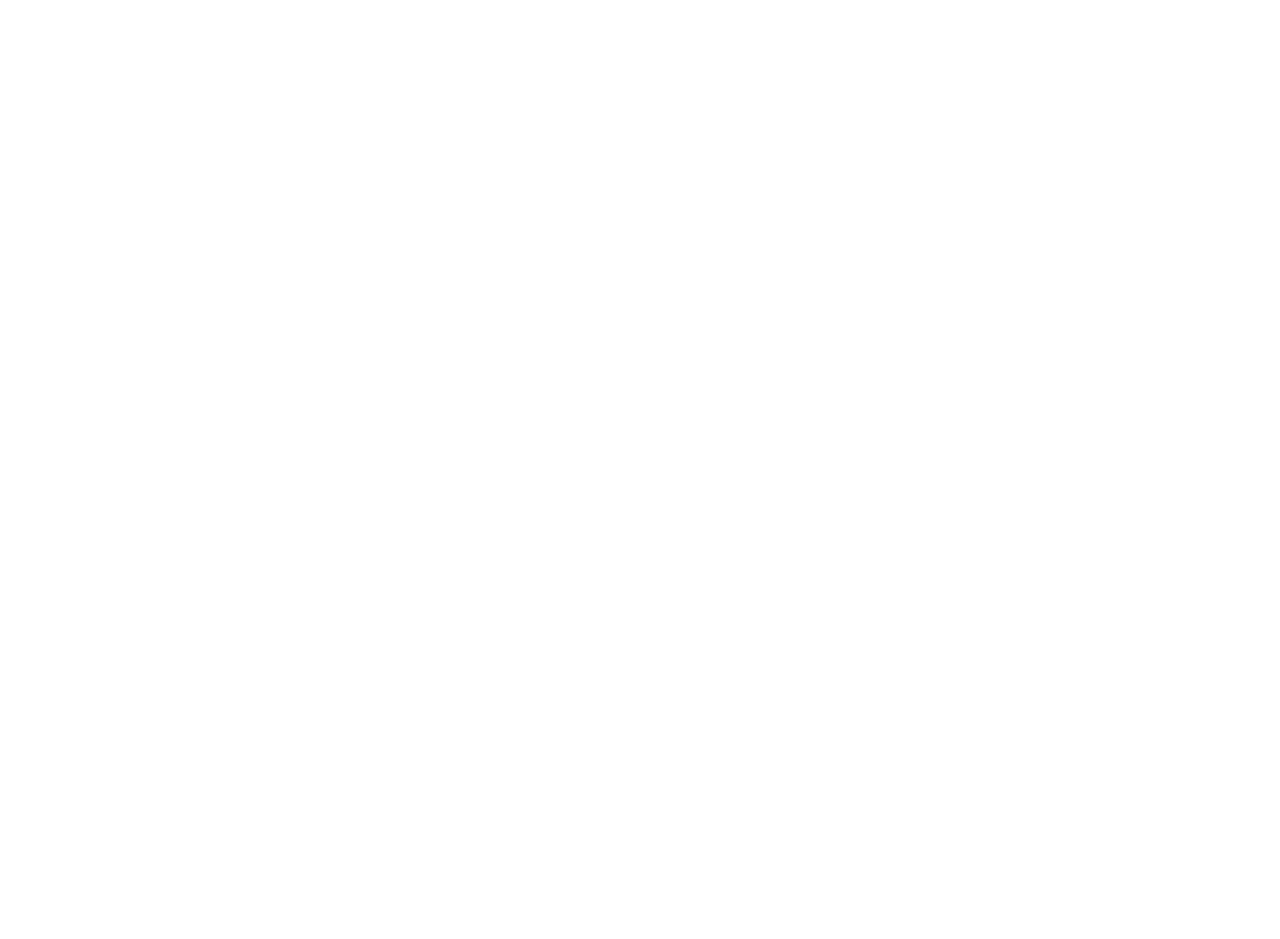
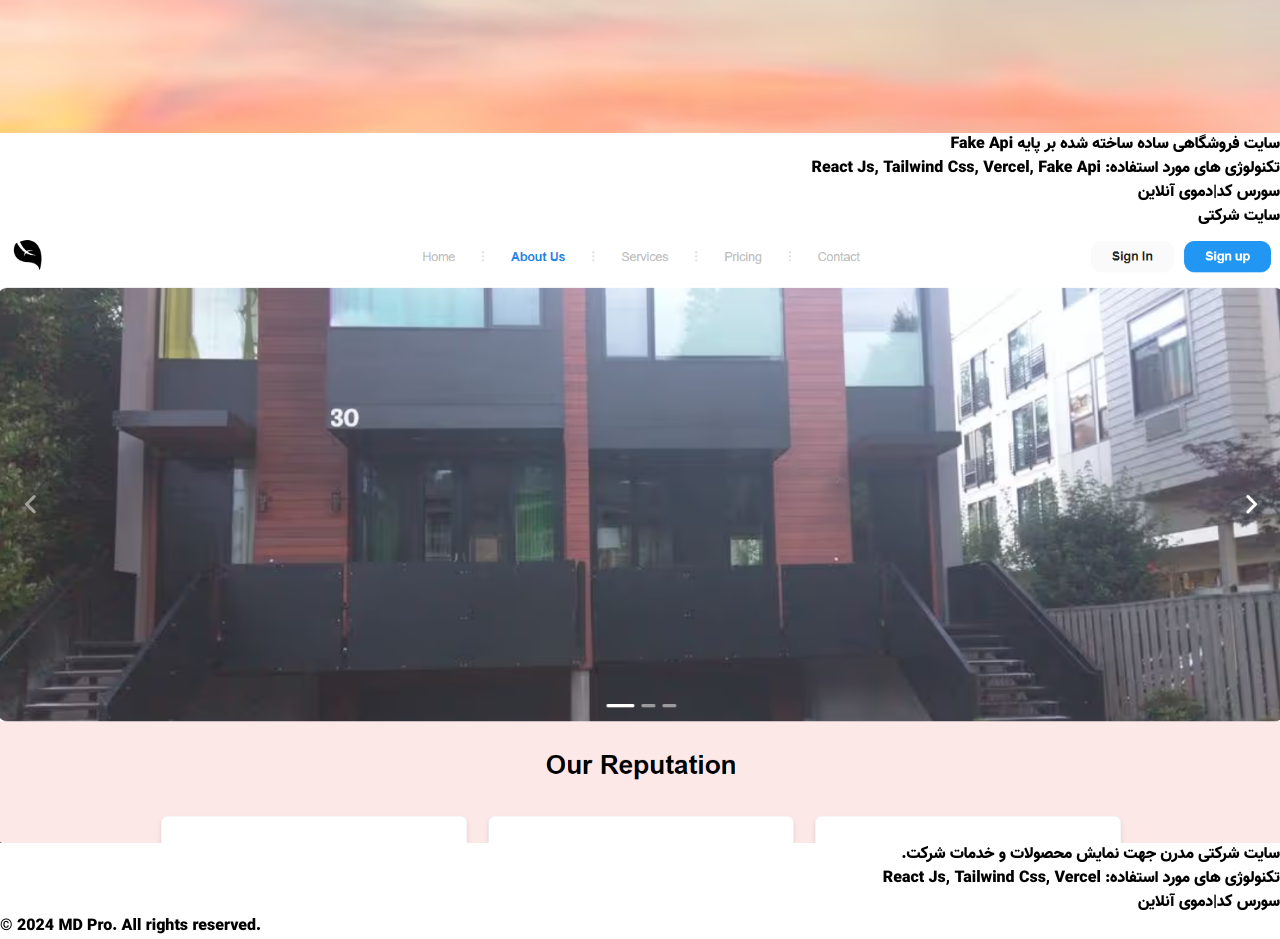
Before and after one commit to Milaadmg023/new-portfolio, a React (Vite) app: page /projects in a window 1280 px wide. Shown: the part 1480-2419 px from the top of the page. Before the commit the page ends 1004 px from the top, so only its background shows below. Built offline with nearby package versions, Linux system fonts and the light colour scheme.

Commit message:
projectes section updated

```diff
--- /dev/null
+++ b/src/Data/ProjectsData.js
@@ -0,0 +1,28 @@
+const ProjectsData = [
+  {
+    title: "سایت رزومه شخصی",
+    pic: "/Screenshot 2024-02-04 144235.png",
+    tech: "Tailwind Css, React Js, Vercel",
+    desc: "سایت رزومه شخصی برای اپلود نمونه کارها و مهارت ها.",
+    source: "https://github.com/Milaadmg023/new-portfolio",
+    demo: "https://milad-bageri.vercel.app/",
+  },
+  {
+    title: "سایت فروشگاهی ساده",
+    pic: "/Screenshot 2024-02-05 091211.png",
+    tech: "React Js, Tailwind Css, Vercel, Fake Api",
+    desc: "سایت فروشگاهی ساده ساخته شده بر پایه Fake Api",
+    source: "https://github.com/Milaadmg023/ecommerce-website",
+    demo: "https://ecommerce-website-two-gamma.vercel.app/",
+  },
+  {
+    title: "سایت شرکتی",
+    pic: "/Screenshot 2024-02-05 134533.png",
+    tech: "React Js, Tailwind Css, Vercel",
+    desc: "سایت شرکتی مدرن جهت نمایش محصولات و خدمات شرکت.",
+    source: "https://github.com/Milaadmg023/Company-Portfolio",
+    demo: "https://company-portfolio-lovat.vercel.app/",
+  },
+];
+
+export default ProjectsData;
--- a/src/Pages/Projects.jsx
+++ b/src/Pages/Projects.jsx
@@ -1,41 +1,57 @@
 import React from "react";
-
+import ProjectsData from "./../Data/ProjectsData";
 
 function Projects() {
-
+  console.log(ProjectsData);
   return (
     <>
       <div className="w-full min-h-screen p-4 md:p-6 lg:p-8" dir="rtl">
         <h1 className="text-4xl font-bold text-center mb-8">پروژه های من</h1>
         <div className="grid grid-cols-1 md:grid-cols-2 lg:grid-cols-3 gap-6">
+          {ProjectsData.map((data) => {
+            return (
               <div
                 className="rounded-lg border bg-card text-card-foreground shadow-sm"
                 data-v0-t="card"
               >
                 <div className="flex flex-col space-y-1.5 p-6">
                   <h3 className="text-2xl font-semibold whitespace-nowrap leading-none tracking-tight">
-                سایت رزومه شخصی
+                    {data.title}
                   </h3>
-              <img src="/Screenshot 2024-02-04 144235.png" alt="project img" className="border rounded-lg border-gray-300"/>
+                  <img
+                    src={data.pic}
+                    alt="project img"
+                    className="border rounded-lg border-gray-300"
+                  />
                 </div>
                 <div className="p-6">
                   <p className="mb-2">
-                سایت رزومه شخصی برای اپلود نمونه کارها و مهارت ها.
+                    {data.desc}
                   </p>
                   <p className="mb-2 text-sm text-gray-500">
-                تکنولوژی های مورد استفاده: React Js, Tailwind Css, Vercel
+                    تکنولوژی های مورد استفاده: {data.tech}
                   </p>
                   <div className="flex gap-2">
-                <a className="text-blue-500 hover:underline" href="#" rel="ugc">
+                    <a
+                      className="text-blue-500 hover:underline"
+                      href={data.source}
+                      rel="ugc"
+                    >
                       سورس کد
                     </a>
                     |
-                <a className="text-blue-500 hover:underline" href="#" rel="ugc">
+                    <a
+                      className="text-blue-500 hover:underline"
+                      href={data.demo}
+                      rel="ugc"
+                    >
                       دموی آنلاین
                     </a>
                   </div>
                 </div>
               </div>
+            );
+          })}
         </div>
       </div>
     </>
```
Also changed, not shown: public/Screenshot 2024-02-05 091211.png (added), public/Screenshot 2024-02-05 134533.png (added). Lines whose indentation alone changed are shown as unchanged.
